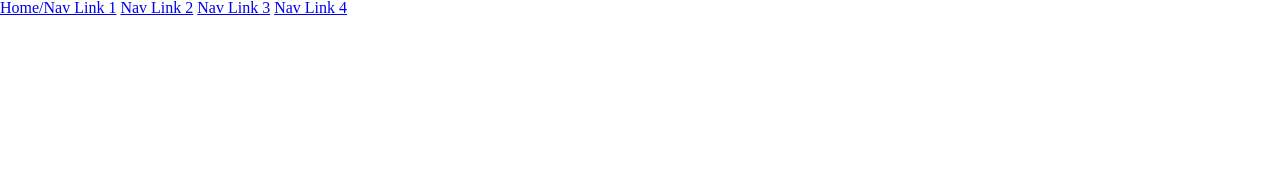
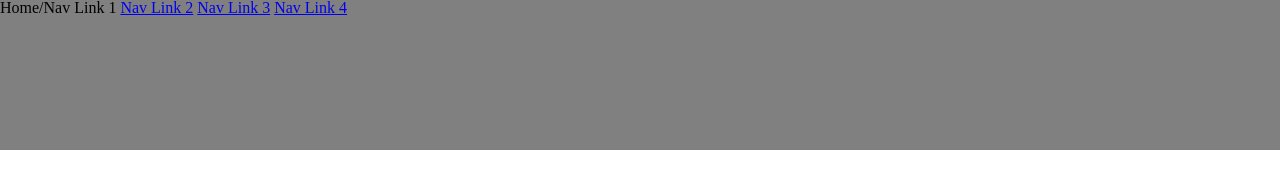
Before and after one commit to adard2002/HTML-CSSWireframeExcercise, a plain HTML site: page index.html in a window 1280 px wide. Drawn offline with Linux system fonts and the light colour scheme; files that its build step writes are made by us from their sources.

Commit message:
adding what i have so far

```diff
--- a/css/style.css
+++ b/css/style.css
@@ -0,0 +1,8 @@
+* {
+  margin: auto;
+}
+
+header {
+  background-color: gray;
+  height: 150px;
+}
--- a/index.html
+++ b/index.html
@@ -8,11 +8,12 @@
     <meta name="description" content="">
     <meta name="viewport" content="width=device-width, initial-scale=1">
     <link rel="stylesheet" href="reset.css">
-    <link rel="stylesheet" href="style.css">
+    <link rel="stylesheet" href="css/style.css">
   </head>
   <body>
     <header>
       <nav>
+        <img href=""
         <a href="index.html">Home/Nav Link 1</a>
         <a href="navLink2.html">Nav Link 2</a>
         <a href="navLink3.html">Nav Link 3</a>
```
Also changed, not shown: 1 other file.
